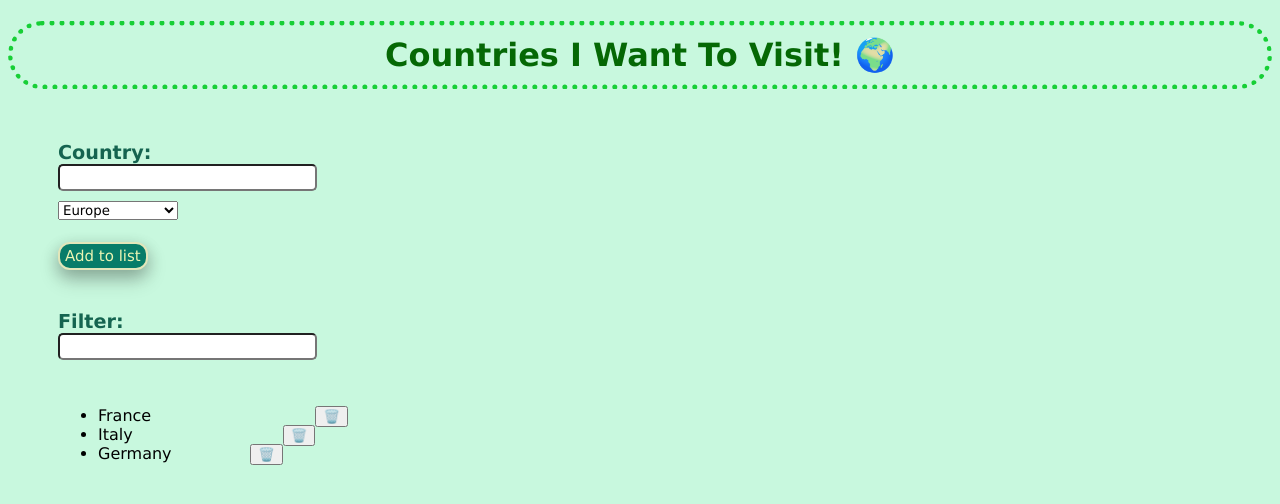
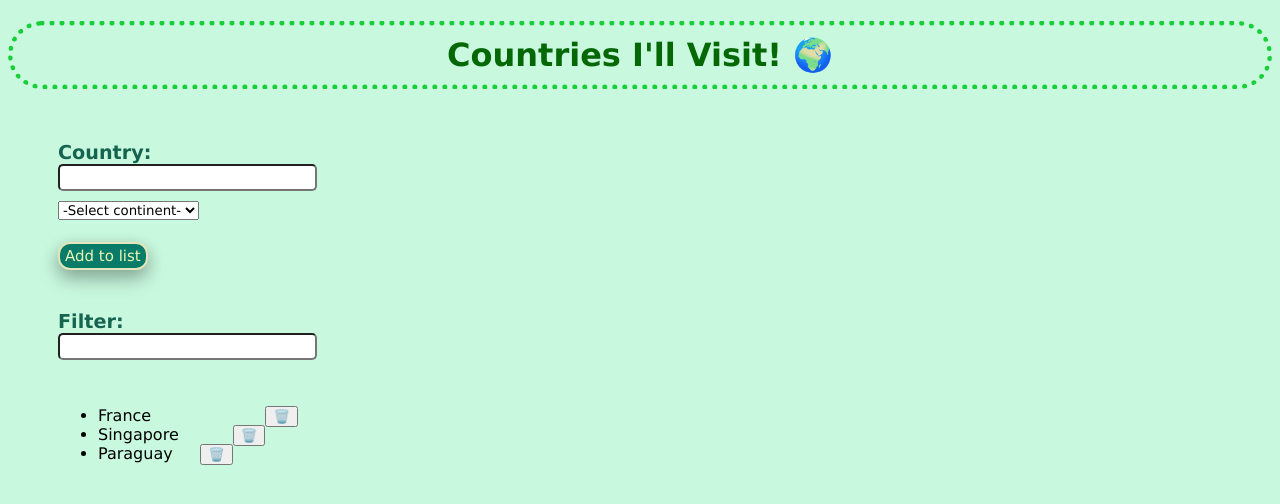
Before and after one commit to anra1901/Inl-mningsuppgift2.AnaM, a plain HTML site: page index.html in a window 1280 px wide. Drawn offline with Linux system fonts and the light colour scheme.

Commit message:
Added option list

```diff
--- a/index.html
+++ b/index.html
@@ -8,19 +8,20 @@
 </head>
 
 <body>
-    <h1>Countries I Want To Visit! 🌍</h1>
+    <h1>Countries I'll Visit! 🌍</h1>
     <form id="add">
         <label>Country:</label>
         <br>
         <input type="text" id="country">
         <br>
         <select>
-            <option value="europe">Europe</option>
-            <option value="asia">Asia</option>
-            <option value="africa">Africa</option>
-            <option value="northAmerica">North America</option>
-            <option value="southAmerica">South America</option>
-            <option value="oceania">Oceania</option>
+            <option value="selectContinent" selected>-Select continent-</option>
+            <option value="Europe">Europe</option>
+            <option value="Asia">Asia</option>
+            <option value="Africa">Africa</option>
+            <option value="NorthAmerica">North America</option>
+            <option value="SouthAmerica">South America</option>
+            <option value="Oceania">Oceania</option>
         </select>
         <br>
         <br>
--- a/main.js
+++ b/main.js
@@ -1,15 +1,17 @@
 const country = document.querySelector("#country")
 const filter = document.querySelector("#filter")
-// const option = document.querySelector("select")
+const option = document.querySelector("select")
 const add = document.querySelector("#add")
 const countryList = document.querySelector("#countries")
-const listOfCountries = ["France", "Italy", "Germany"]
+const listOfCountries = ["France", "Singapore", "Paraguay"]
 const removeBtn = document.querySelector(".removeBtn")
 
 add.addEventListener("submit", event => {
     event.preventDefault()
     if (country.value !== "") {
-        listOfCountries.push(country.value)
+        if (continentIsSelected()) {
+            listOfCountries.push(country.value /*+ "    " + option.value*/)
+        }
     } else {
         alert("Please insert a country!")
     }
@@ -17,7 +19,15 @@ add.addEventListener("submit", event => {
     drawList(listOfCountries)
 })
 
-function drawList(arr) {
+const continentIsSelected = () => {
+    if (option.value === "selectContinent") {
+        alert("Select a continent from the list!")
+        return false
+    }
+    return true
+}
+
+const drawList = arr => {
     countryList.innerHTML = ""
     arr.forEach(x => {
         const li = document.createElement("li")
@@ -31,9 +41,10 @@ function drawList(arr) {
         li.appendChild(removeBtn)
         countryList.appendChild(li)
     })
-} drawList(listOfCountries)
+}
+drawList(listOfCountries)
 
-function removeCountry(x) {
+const removeCountry = x => {
     const index = listOfCountries.indexOf(x)
     listOfCountries.splice(index, 1)
     drawList(listOfCountries)
--- a/style.css
+++ b/style.css
@@ -71,8 +71,18 @@ input {
     padding-top: 30px;
 }
 
+table {
+    font-size: 20px;
+    font-family: 'Lucida Sans', 'Lucida Sans Regular', 'Lucida Grande', 'Lucida Sans Unicode', Geneva, Verdana, sans-serif;
+    margin-top: 50px;
+}
+
+th {
+    text-decoration: underline;
+}
+
 li {
-    width: 250px;
+    width: 200px;
 }
 
 .removeBtn {
```
